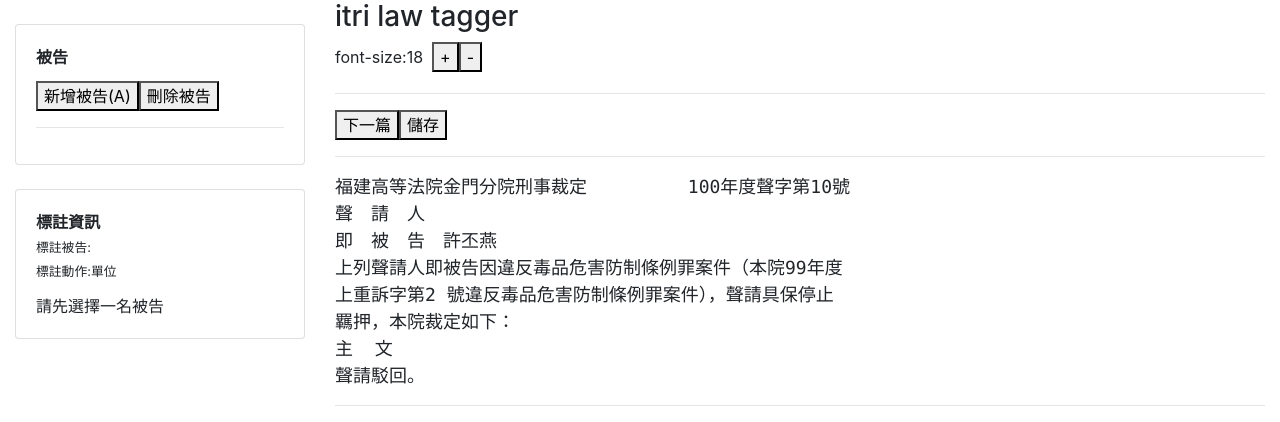
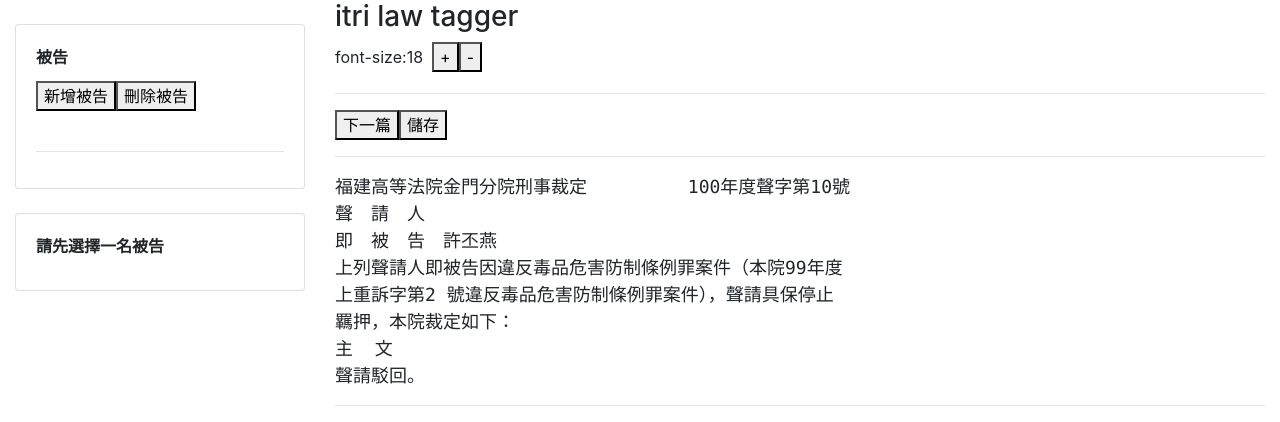
Before and after one commit to NLU-Law-Tech/itri-law-tagger, a React (Create React App) app: page / in a window 1280 px wide. Shown: the top 422 px of the page. Built offline with nearby package versions, Linux system fonts and the light colour scheme.

Commit message:
no message

```diff
--- a/src/modules/SideMenuModule/defendant.jsx
+++ b/src/modules/SideMenuModule/defendant.jsx
@@ -72,8 +72,9 @@ export class defendant extends Component {
                 <div className="card-body">
                     <div className="card-title"><b>被告</b></div>
                     <div className="card-text">
-                        <button onClick={this.addingNewDefendant}>新增被告(A)</button>
+                        <button onClick={this.addingNewDefendant}>新增被告</button>
                         <button onClick={this.delingDefendant}>刪除被告</button>
+                        <br/>
                         {isAddingNewDefendant ? '拖曳選擇' : undefined}
                         {isDelingDefendant ? '點選刪除' : undefined}
                         <br />
--- a/src/modules/SideMenuModule/tagInfo.jsx
+++ b/src/modules/SideMenuModule/tagInfo.jsx
@@ -63,9 +63,9 @@ export class tagInfo extends Component {
         })
     }
 
-    delActionTagElement = (defendant,actionTag,val)=>{
+    delActionTagElement = (defendant, actionTag, val) => {
         let { defendantsTagInfo } = this.state
-        defendantsTagInfo = defendantsTagInfo[`${defendant}`][`${actionTag}`].filter((option)=>{
+        defendantsTagInfo = defendantsTagInfo[`${defendant}`][`${actionTag}`].filter((option) => {
             return option.val !== val
         })
         this.setState({
@@ -81,6 +81,14 @@ export class tagInfo extends Component {
 
         return (
             <div className="card">
+                {typeof (currentSelectDefendant) === 'undefined' ?
+                    <div className="card-body">
+                        <div className="card-title">
+                            <b>請先選擇一名被告</b>
+                        </div>
+                    </div>
+
+                    :
                     <div className="card-body">
                         <div className="card-title">
                             <b>標註資訊</b>
@@ -89,7 +97,6 @@ export class tagInfo extends Component {
                             <br />
                             <small>標註動作:{tagAction}</small>
                         </div>
-                    {typeof (currentSelectDefendant) === 'undefined' ? '請先選擇一名被告' :
                         <div className="card-text">
                             {ACTION_TAGS.map((actionTag, index) => {
                                 return <button key={index} className={`m-1 btn btn-sm btn-secondary ${tagAction === actionTag ? 'active' : ''}`} onClick={() => this.setTagAction(actionTag)}>{actionTag}</button>
@@ -102,15 +109,16 @@ export class tagInfo extends Component {
 
                                         <ul>
                                             {defendantsTagInfo[`${currentSelectDefendant}`][`${actionTag}`].map((option, index) => {
-                                                return <li  key={index} onClick={()=>this.delActionTagElement(currentSelectDefendant,actionTag,option.val)}><button>{option.val}</button></li>
+                                                return <li key={index} onClick={() => this.delActionTagElement(currentSelectDefendant, actionTag, option.val)}><button>{option.val}</button></li>
                                             })}
                                         </ul>
                                     </div>
                                 )
                             })}
                         </div>
+                    </div>
                 }
-                </div>
+
             </div>
         )
     }
```
Lines whose indentation alone changed are shown as unchanged.
